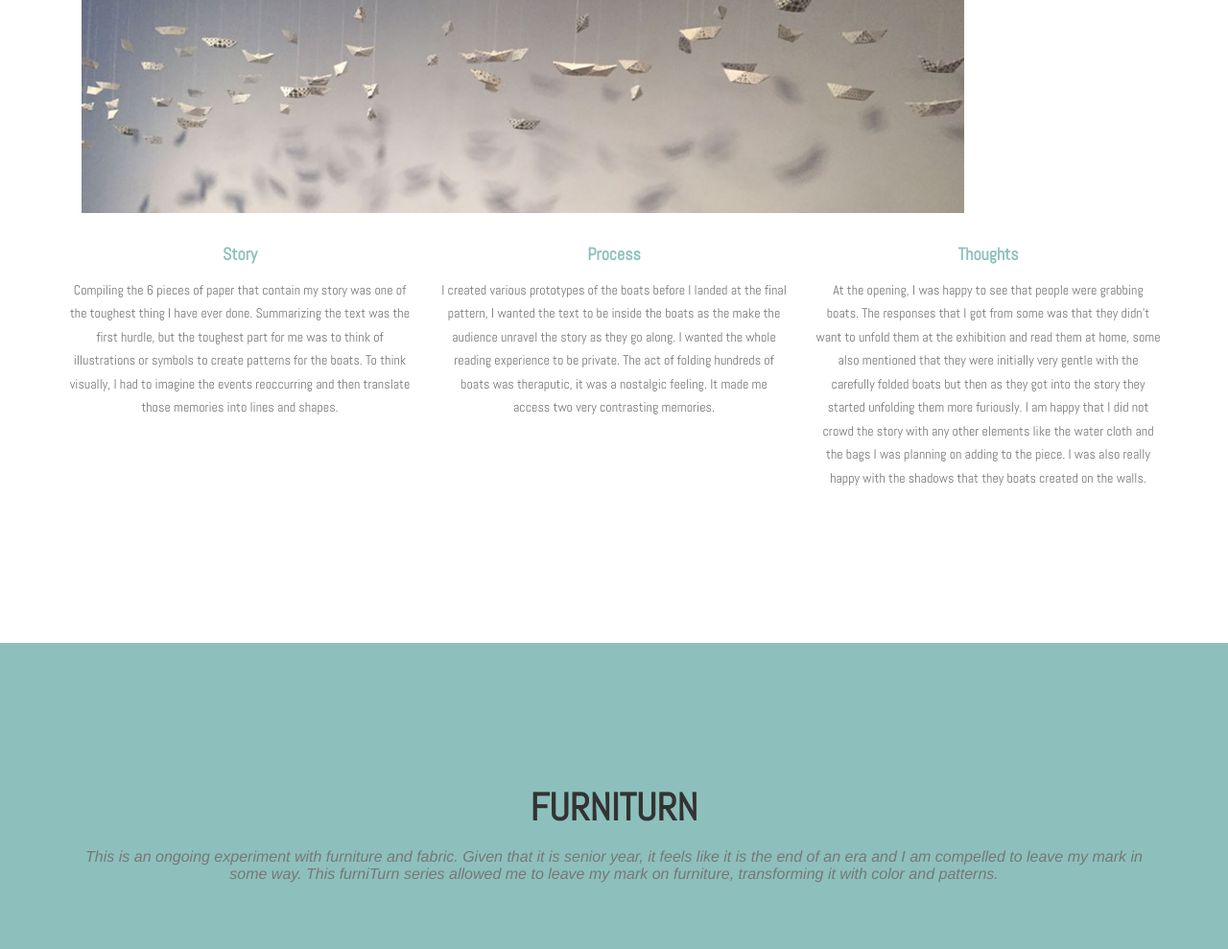
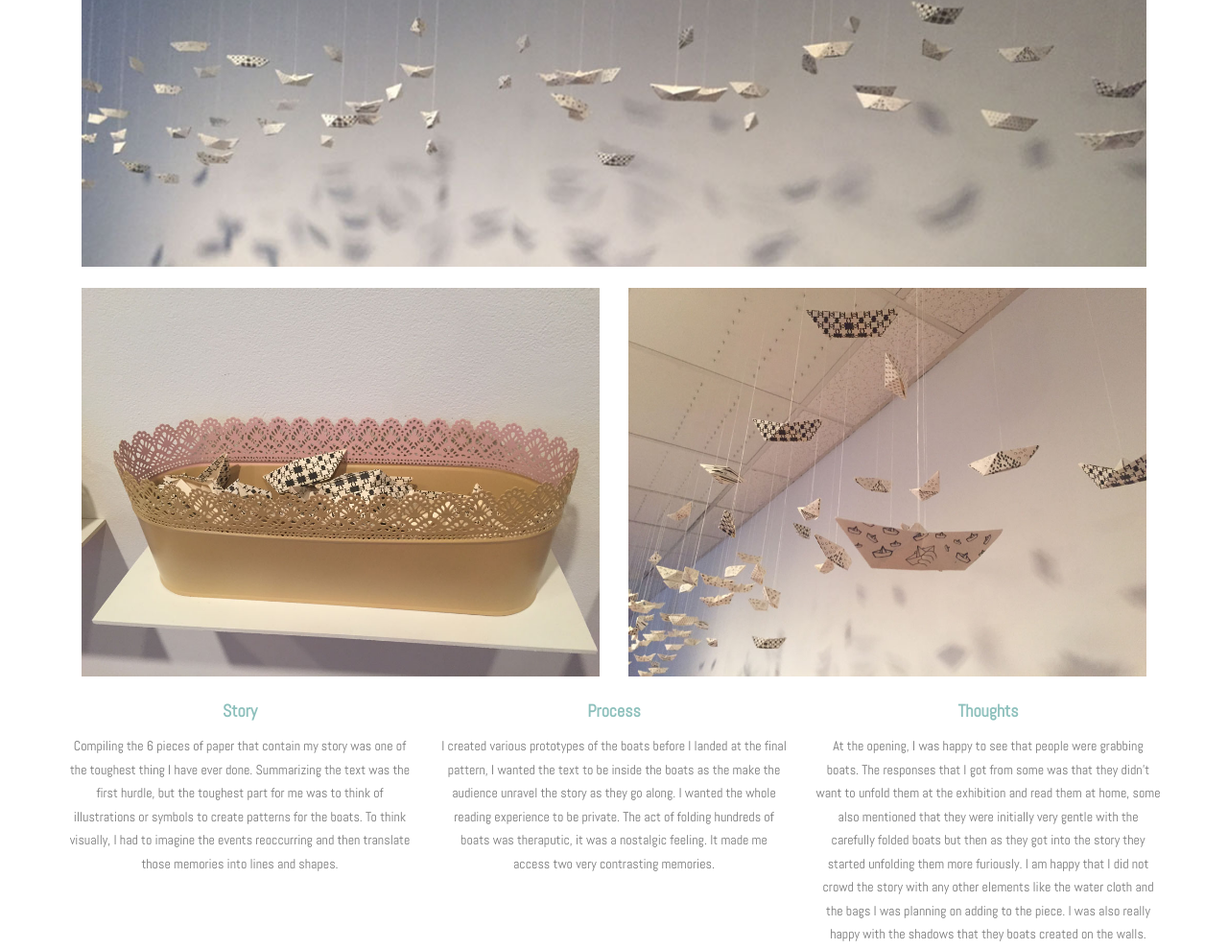
Before and after one commit to mishque/mishque.github.io, a plain HTML site: page index.html in a window 1280 px wide. Shown: the part 1065-2054 px from the top of the page at 96% size. Drawn offline with nearby package versions, Linux system fonts and the light colour scheme; a web font is replaced by a local one.

Commit message:
boat-imgs

```diff
--- a/index.html
+++ b/index.html
@@ -99,8 +99,14 @@
                     <h3 class="section-subheading text-muted">Installation, Storytelling, Digital Print</h3>
                 </div>
             </div>
-            <div class="col-lg-10">
+            <div class="col-lg-12">
                 <img src="img/just-boats.jpg" class="img-responsive boatsImg" alt="hanging-boats">
+            </div>
+            <div class="col-md-6">
+                <img src="img/basket-1.JPG" class="img-responsive boatsImg" alt="hanging-boats">
+            </div>
+            <div class="col-md-6">
+                <img src="img/stars2.JPG" class="img-responsive boatsImg" alt="hanging-boats">
             </div>
             <div class="row text-center">
                 <div class="col-md-4">
```
Also changed, not shown: img/basket-1.JPG (added), img/stars2.JPG (added).
